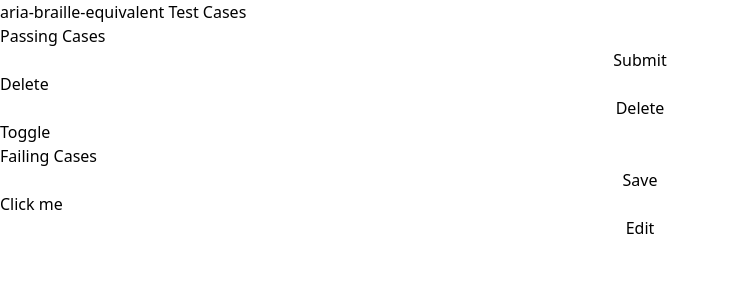
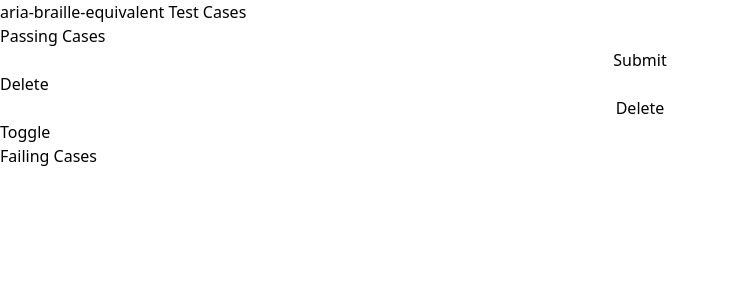
Before and after one commit to test-party/guinea-pig-next, a Next.js app: page /aria-braille-equivalent in a window 1280 px wide. Shown: the top 300 px of the page, without its empty margins (0-730 px from the left). Built offline with nearby package versions, Linux system fonts and the light colour scheme.

Commit message:
amk - found the problem

```diff
--- a/src/app/aria-braille-equivalent/page.tsx
+++ b/src/app/aria-braille-equivalent/page.tsx
@@ -23,13 +23,13 @@ export default function Page() {
             <h2>Failing Cases</h2>
 
             {/* Fail: aria-braillelabel without aria-label/aria-labelledby */}
-            <button aria-braillelabel="Save">Save</button>
+            <button aria-braillelabel="Save"></button>
 
             {/* Fail: aria-brailleroledescription without aria-roledescription */}
-            <div role="button" aria-brailleroledescription="btn">Click me</div>
+            <div role="button" aria-brailleroledescription="btn"></div>
 
             {/* Fail: both braille attributes without standard counterparts */}
-            <button aria-braillelabel="Edit" aria-brailleroledescription="btn">Edit</button>
+            <button aria-braillelabel="Edit" aria-brailleroledescription="btn"></button>
         </div>
     );
 }
```
